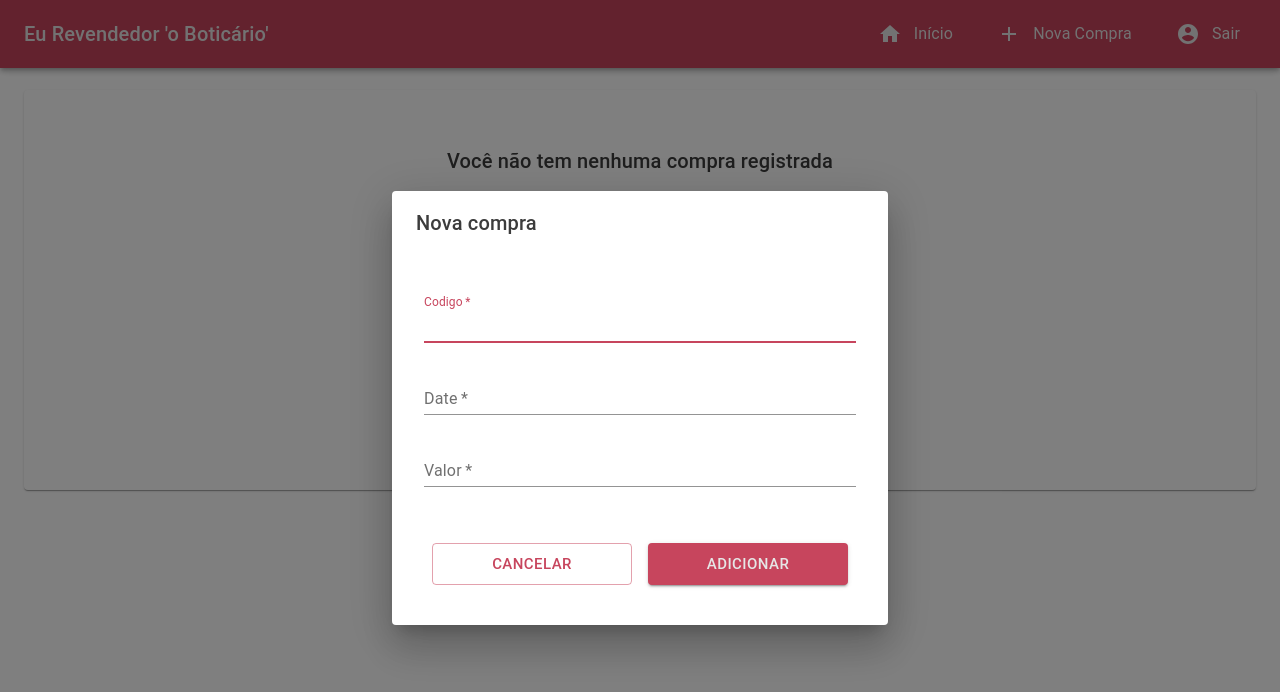
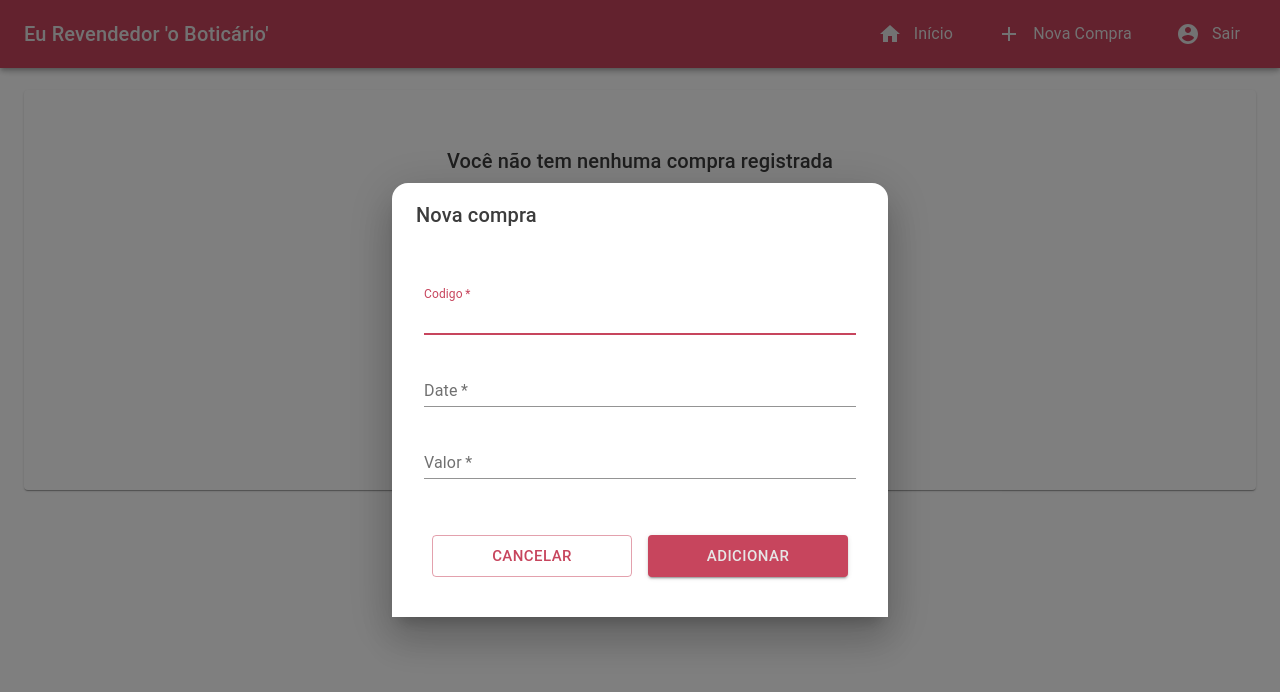
Before and after one commit to humbbetao/sale-sample, a React (Create React App) app: page /dash in a window 1280 px wide. Both pictures are taken after a click on the button "NOVA COMPRA". Shown: the top 692 px of the page. Built offline with nearby package versions, Linux system fonts and the light colour scheme.

Commit message:
add some details to dialog

```diff
--- a/src/pages/FormBuy/FormBuy.js
+++ b/src/pages/FormBuy/FormBuy.js
@@ -65,8 +65,8 @@
       },
     },
     dialog: {
-      marginTop: '16px',
-      borderRadius: '16px',
+      marginTop: '32px',
+      borderRadius: '16px 16px 0 0',
     },
   }
 })
@@ -117,7 +117,7 @@
       keepMounted
       fullScreen={fullScreen}
       onClose={handleOnClose}
-      className={classes.dialog}
+      classes={{ paper: classes.dialog }}
     >
       <DialogTitle id="max-width-dialog-title">Nova compra</DialogTitle>
       <DialogContent>
```
